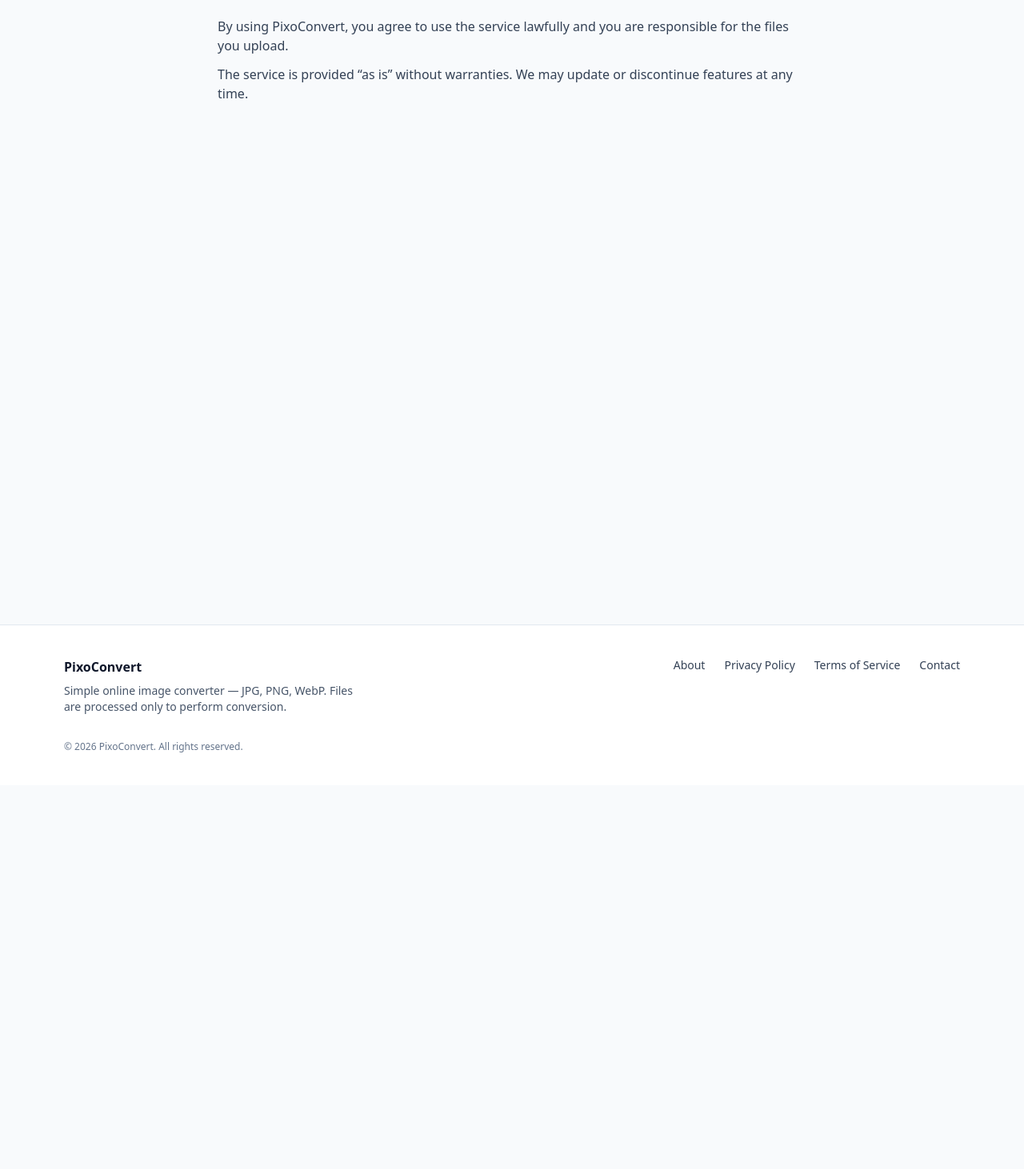
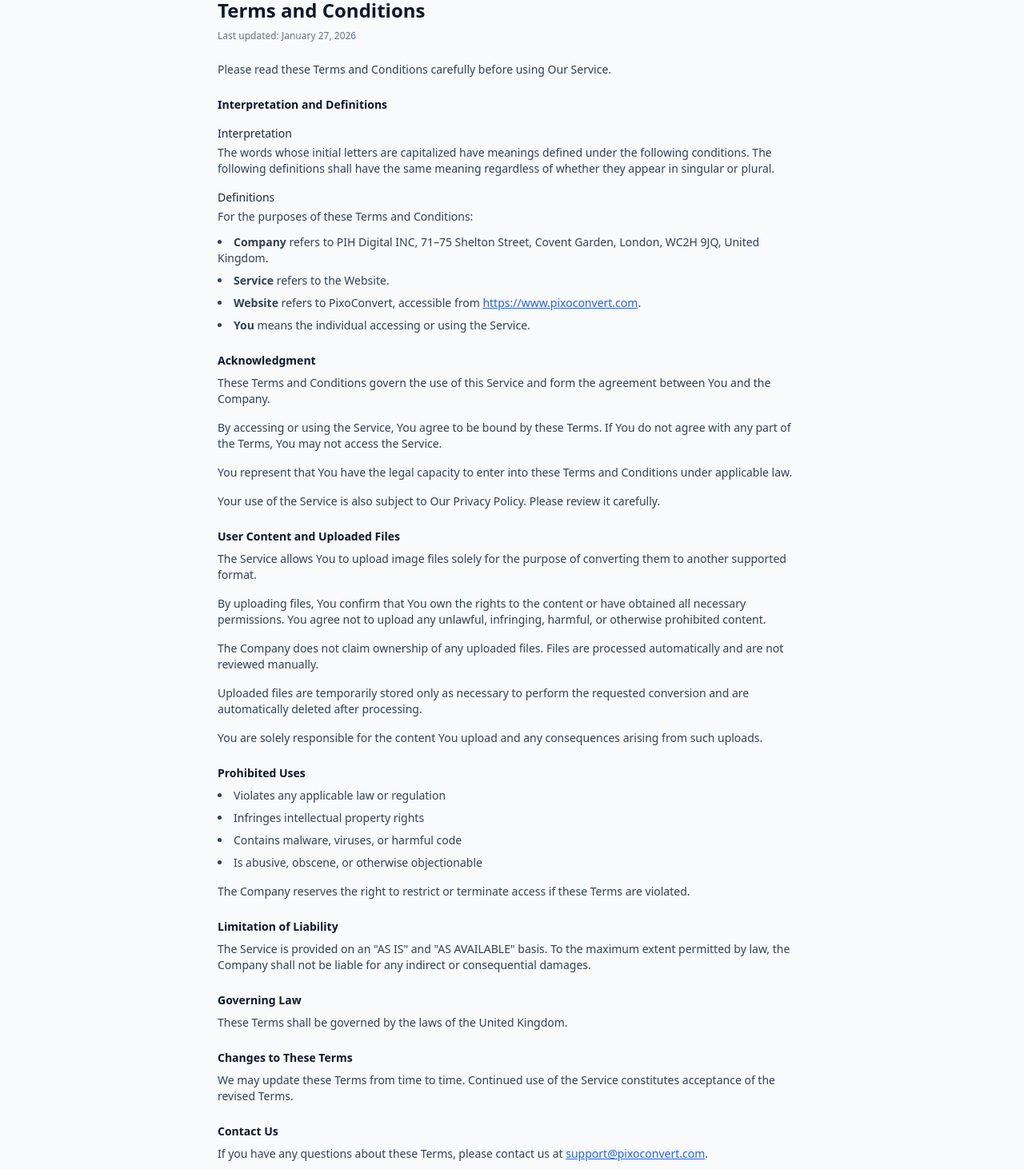
Before and after one commit to boltrsss/pixoconvert, a Next.js app: page /terms in a window 1280 px wide. Shown: the part 148-1610 px from the top of the page at 80% size. Before the commit the page ends 1130 px from the top, so only its background shows below. Built offline with nearby package versions, Linux system fonts and the light colour scheme.

Commit message:
Update page.tsx

```diff
--- a/app/terms/page.tsx
+++ b/app/terms/page.tsx
@@ -1,15 +1,161 @@
+export const runtime = "edge";
+
 export default function TermsPage() {
   return (
-    <main className="min-h-screen bg-slate-50 text-slate-900">
-      <div className="mx-auto max-w-3xl px-4 py-10">
-        <h1 className="text-2xl font-bold">Terms of Service</h1>
-        <p className="mt-4 text-slate-700">
-          By using PixoConvert, you agree to use the service lawfully and you are responsible for the files you upload.
-        </p>
-        <p className="mt-3 text-slate-700">
-          The service is provided “as is” without warranties. We may update or discontinue features at any time.
-        </p>
-      </div>
+    <main className="mx-auto max-w-3xl px-4 py-16 text-sm text-slate-700">
+      <h1 className="text-2xl font-semibold text-slate-900 mb-2">
+        Terms and Conditions
+      </h1>
+      <p className="mb-6 text-xs text-slate-500">
+        Last updated: January 27, 2026
+      </p>
+
+      <p className="mb-4">
+        Please read these Terms and Conditions carefully before using Our Service.
+      </p>
+
+      <h2 className="font-semibold text-slate-900 mt-6 mb-2">
+        Interpretation and Definitions
+      </h2>
+
+      <h3 className="font-medium text-slate-800 mt-4 mb-1">
+        Interpretation
+      </h3>
+      <p className="mb-4">
+        The words whose initial letters are capitalized have meanings defined
+        under the following conditions. The following definitions shall have the
+        same meaning regardless of whether they appear in singular or plural.
+      </p>
+
+      <h3 className="font-medium text-slate-800 mt-4 mb-1">
+        Definitions
+      </h3>
+      <p className="mb-3">For the purposes of these Terms and Conditions:</p>
+
+      <ul className="list-disc list-inside space-y-2 mb-4">
+        <li>
+          <strong>Company</strong> refers to PIH Digital INC, 71–75 Shelton Street,
+          Covent Garden, London, WC2H 9JQ, United Kingdom.
+        </li>
+        <li>
+          <strong>Service</strong> refers to the Website.
+        </li>
+        <li>
+          <strong>Website</strong> refers to PixoConvert, accessible from{" "}
+          <a
+            href="https://www.pixoconvert.com/"
+            target="_blank"
+            rel="noopener noreferrer"
+            className="text-blue-600 underline"
+          >
+            https://www.pixoconvert.com
+          </a>
+          .
+        </li>
+        <li>
+          <strong>You</strong> means the individual accessing or using the
+          Service.
+        </li>
+      </ul>
+
+      <h2 className="font-semibold text-slate-900 mt-6 mb-2">
+        Acknowledgment
+      </h2>
+      <p className="mb-4">
+        These Terms and Conditions govern the use of this Service and form the
+        agreement between You and the Company.
+      </p>
+      <p className="mb-4">
+        By accessing or using the Service, You agree to be bound by these Terms.
+        If You do not agree with any part of the Terms, You may not access the
+        Service.
+      </p>
+      <p className="mb-4">
+        You represent that You have the legal capacity to enter into these Terms
+        and Conditions under applicable law.
+      </p>
+      <p className="mb-4">
+        Your use of the Service is also subject to Our Privacy Policy. Please
+        review it carefully.
+      </p>
+
+      {/* 🔑 User Uploaded Files */}
+      <h2 className="font-semibold text-slate-900 mt-6 mb-2">
+        User Content and Uploaded Files
+      </h2>
+      <p className="mb-4">
+        The Service allows You to upload image files solely for the purpose of
+        converting them to another supported format.
+      </p>
+      <p className="mb-4">
+        By uploading files, You confirm that You own the rights to the content or
+        have obtained all necessary permissions. You agree not to upload any
+        unlawful, infringing, harmful, or otherwise prohibited content.
+      </p>
+      <p className="mb-4">
+        The Company does not claim ownership of any uploaded files. Files are
+        processed automatically and are not reviewed manually.
+      </p>
+      <p className="mb-4">
+        Uploaded files are temporarily stored only as necessary to perform the
+        requested conversion and are automatically deleted after processing.
+      </p>
+      <p className="mb-4">
+        You are solely responsible for the content You upload and any
+        consequences arising from such uploads.
+      </p>
+
+      <h2 className="font-semibold text-slate-900 mt-6 mb-2">
+        Prohibited Uses
+      </h2>
+      <ul className="list-disc list-inside space-y-2 mb-4">
+        <li>Violates any applicable law or regulation</li>
+        <li>Infringes intellectual property rights</li>
+        <li>Contains malware, viruses, or harmful code</li>
+        <li>Is abusive, obscene, or otherwise objectionable</li>
+      </ul>
+      <p className="mb-4">
+        The Company reserves the right to restrict or terminate access if these
+        Terms are violated.
+      </p>
+
+      <h2 className="font-semibold text-slate-900 mt-6 mb-2">
+        Limitation of Liability
+      </h2>
+      <p className="mb-4">
+        The Service is provided on an &quot;AS IS&quot; and &quot;AS
+        AVAILABLE&quot; basis. To the maximum extent permitted by law, the
+        Company shall not be liable for any indirect or consequential damages.
+      </p>
+
+      <h2 className="font-semibold text-slate-900 mt-6 mb-2">
+        Governing Law
+      </h2>
+      <p className="mb-4">
+        These Terms shall be governed by the laws of the United Kingdom.
+      </p>
+
+      <h2 className="font-semibold text-slate-900 mt-6 mb-2">
+        Changes to These Terms
+      </h2>
+      <p className="mb-4">
+        We may update these Terms from time to time. Continued use of the Service
+        constitutes acceptance of the revised Terms.
+      </p>
+
+      <h2 className="font-semibold text-slate-900 mt-6 mb-2">
+        Contact Us
+      </h2>
+      <p className="mb-4">
+        If you have any questions about these Terms, please contact us at{" "}
+        <a
+          href="mailto:support@pixoconvert.com"
+          className="text-blue-600 underline"
+        >
+          support@pixoconvert.com
+        </a>
+        .
+      </p>
     </main>
   );
 }
```
